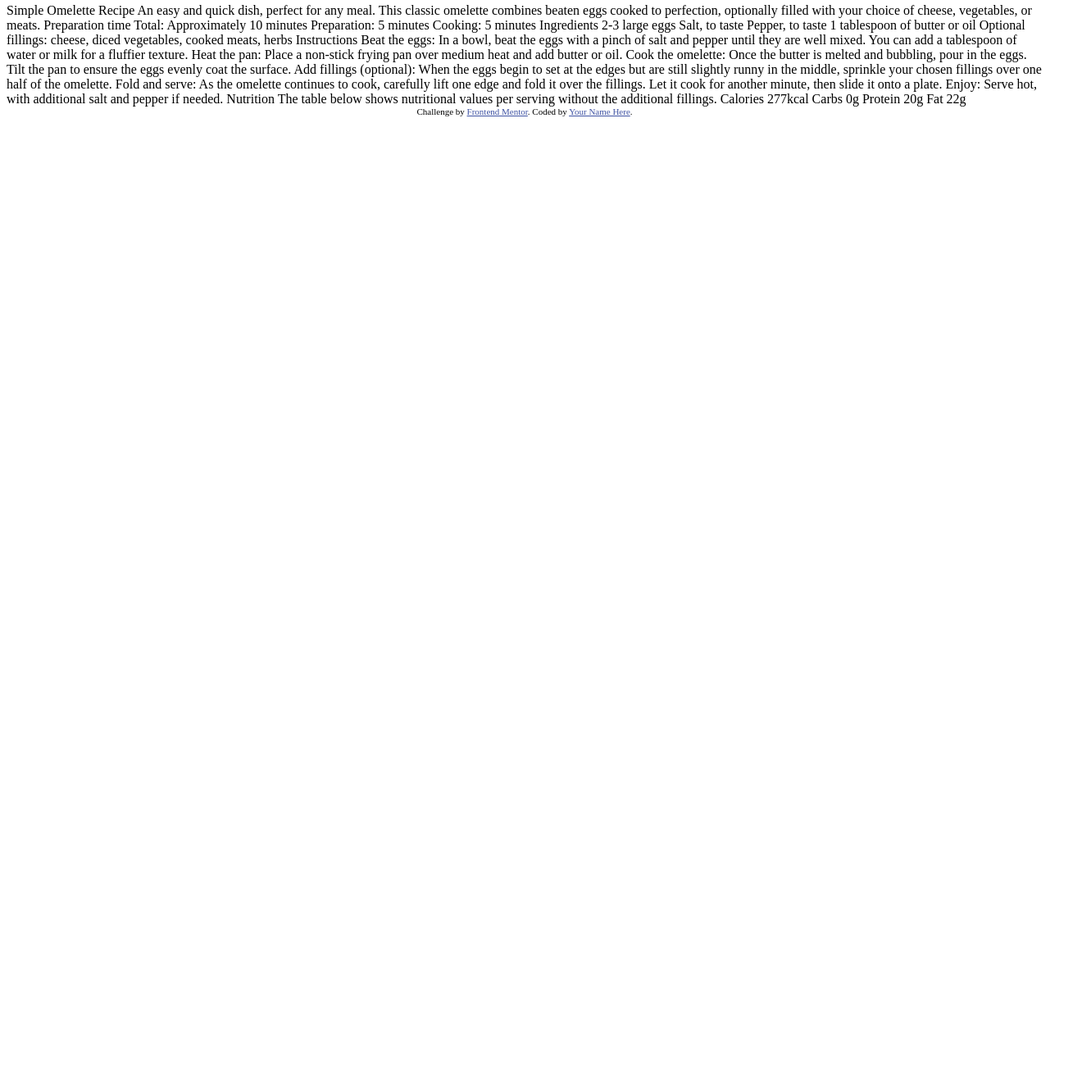
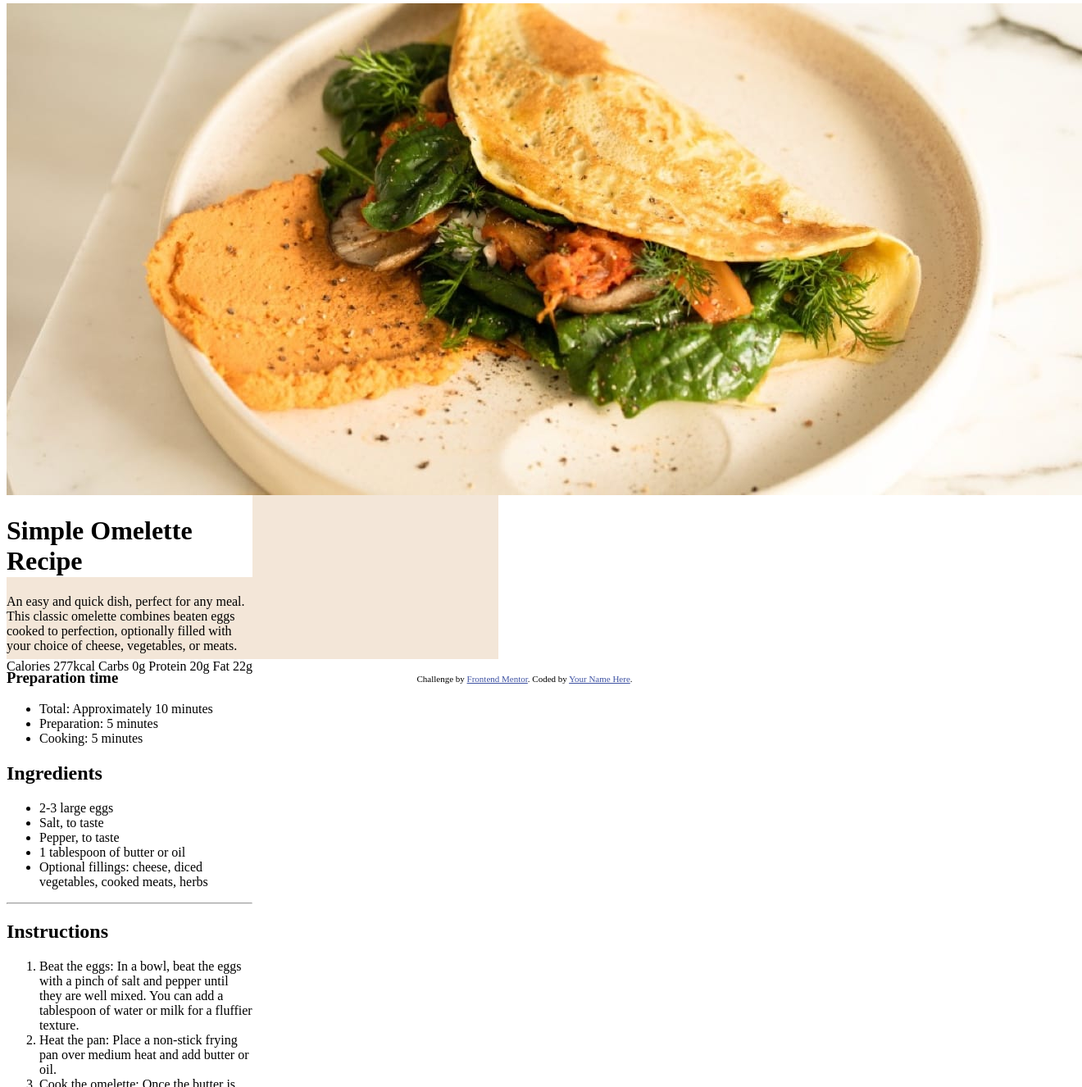
Before and after one commit to yousef394/frontend-challenges, a plain HTML site: page Day4/index.html in a window 1280 px wide. Shown: the part 4-1330 px from the top of the page at 82% size, 1320 px wide, since content can reach past the window. Before the commit the page ends 800 px from the top, so only its background shows below. Drawn offline with Linux system fonts and the light colour scheme.

Commit message:
HTML Structure Card

```diff
--- a/Day4/index.html
+++ b/Day4/index.html
@@ -1,77 +1,118 @@
-<!DOCTYPE html>
+<!doctype html>
 <html lang="en">
   <head>
-  <meta charset="UTF-8">
-  <meta name="viewport" content="width=device-width, initial-scale=1.0"> <!-- displays site properly based on user's device -->
+    <meta charset="UTF-8" />
+    <meta name="viewport" content="width=device-width, initial-scale=1.0" />
+    <!-- displays site properly based on user's device -->
 
-  <link rel="icon" type="image/png" sizes="32x32" href="./assets/images/favicon-32x32.png">
+    <link
+      rel="icon"
+      type="image/png"
+      sizes="32x32"
+      href="./assets/images/favicon-32x32.png"
+    />
+    <link rel="preconnect" href="https://fonts.googleapis.com" />
+    <link rel="preconnect" href="https://fonts.gstatic.com" crossorigin />
+    <link
+      href="https://fonts.googleapis.com/css2?family=Outfit:wght@100..900&family=Red+Hat+Display:ital,wght@0,300..900;1,300..900&family=Young+Serif&display=swap"
+      rel="stylesheet"
+    />
 
     <title>Frontend Mentor | Recipe page</title>
 
     <!-- Feel free to remove these styles or customise in your own stylesheet 👍 -->
     <style>
-    .attribution { font-size: 11px; text-align: center; }
-    .attribution a { color: hsl(228, 45%, 44%); }
+      .attribution {
+        font-size: 11px;
+        text-align: center;
+      }
+      .attribution a {
+        color: hsl(228, 45%, 44%);
+      }
+      .card1 {
+        width: 600px;
+        height: 800px;
+        background-color: hsl(30, 54%, 90%);
+      }
+      .s-card {
+        width: 300px;
+        height: 700px;
+        background-color: white;
+      }
     </style>
   </head>
   <body>
+    <div class="card1">
+      <div class="s-card">
+        <img src="./assets/images/image-omelette.jpeg" alt="omelette" />
+        <h1>Simple Omelette Recipe</h1>
+        <p>
+          An easy and quick dish, perfect for any meal. This classic omelette
+          combines beaten eggs cooked to perfection, optionally filled with your
+          choice of cheese, vegetables, or meats.
+        </p>
+        <div class="Preparation">
+          <h3>Preparation time</h3>
+          <ul>
+            <li>Total: Approximately 10 minutes</li>
+            <li>Preparation: 5 minutes</li>
+            <li>Cooking: 5 minutes</li>
+          </ul>
+        </div>
+        <h2>Ingredients</h2>
+        <ul>
+          <li>2-3 large eggs</li>
+          <li>Salt, to taste</li>
+          <li>Pepper, to taste</li>
+          <li>1 tablespoon of butter or oil</li>
+          <li>
+            Optional fillings: cheese, diced vegetables, cooked meats, herbs
+          </li>
+        </ul>
+        <hr />
+        <h2>Instructions</h2>
+        <ol>
+          <li>
+            Beat the eggs: In a bowl, beat the eggs with a pinch of salt and
+            pepper until they are well mixed. You can add a tablespoon of water
+            or milk for a fluffier texture.
+          </li>
+          <li>
+            Heat the pan: Place a non-stick frying pan over medium heat and add
+            butter or oil.
+          </li>
+          <li>
+            Cook the omelette: Once the butter is melted and bubbling, pour in
+            the eggs. Tilt the pan to ensure the eggs evenly coat the surface.
+          </li>
+          <li>
+            Add fillings (optional): When the eggs begin to set at the edges but
+            are still slightly runny in the middle, sprinkle your chosen
+            fillings over one half of the omelette.
+          </li>
+          <li>
+            Fold and serve: As the omelette continues to cook, carefully lift
+            one edge and fold it over the fillings. Let it cook for another
+            minute, then slide it onto a plate.
+          </li>
+          <li>Enjoy: Serve hot, with additional salt and pepper if needed.</li>
+          <hr />
+          <h2>Nutrition</h2>
+          <p>
+            The table below shows nutritional values per serving without the
+            additional fillings.
+          </p>
+        </ol>
+      </div>
+    </div>
 
-  Simple Omelette Recipe
-
-  An easy and quick dish, perfect for any meal. This classic omelette combines beaten eggs cooked
-  to perfection, optionally filled with your choice of cheese, vegetables, or meats.
-
-  Preparation time
-
-  Total: Approximately 10 minutes
-  Preparation: 5 minutes
-  Cooking: 5 minutes
-
-  Ingredients
-
-  2-3 large eggs
-  Salt, to taste
-  Pepper, to taste
-  1 tablespoon of butter or oil
-  Optional fillings: cheese, diced vegetables, cooked meats, herbs
-
-  Instructions
-
-  Beat the eggs: In a bowl, beat the eggs with a pinch of salt and pepper until they are well mixed.
-  You can add a tablespoon of water or milk for a fluffier texture.
-
-  Heat the pan: Place a non-stick frying pan over medium heat and add butter or oil.
-
-  Cook the omelette: Once the butter is melted and bubbling, pour in the eggs. Tilt the pan to ensure
-  the eggs evenly coat the surface.
-
-  Add fillings (optional): When the eggs begin to set at the edges but are still slightly runny in the
-  middle, sprinkle your chosen fillings over one half of the omelette.
-
-  Fold and serve: As the omelette continues to cook, carefully lift one edge and fold it over the
-  fillings. Let it cook for another minute, then slide it onto a plate.
-
-  Enjoy: Serve hot, with additional salt and pepper if needed.
-
-  Nutrition
-
-  The table below shows nutritional values per serving without the additional fillings.
-
-  Calories
-  277kcal
-
-  Carbs
-  0g
-
-  Protein
-  20g
-
-  Fat
-  22g
+    Calories 277kcal Carbs 0g Protein 20g Fat 22g
 
     <div class="attribution">
-    Challenge by <a href="https://www.frontendmentor.io?ref=challenge" target="_blank">Frontend Mentor</a>.
-    Coded by <a href="#">Your Name Here</a>.
+      Challenge by
+      <a href="https://www.frontendmentor.io?ref=challenge" target="_blank"
+        >Frontend Mentor</a
+      >. Coded by <a href="#">Your Name Here</a>.
     </div>
   </body>
 </html>
```
Lines whose indentation alone changed are shown as unchanged.
